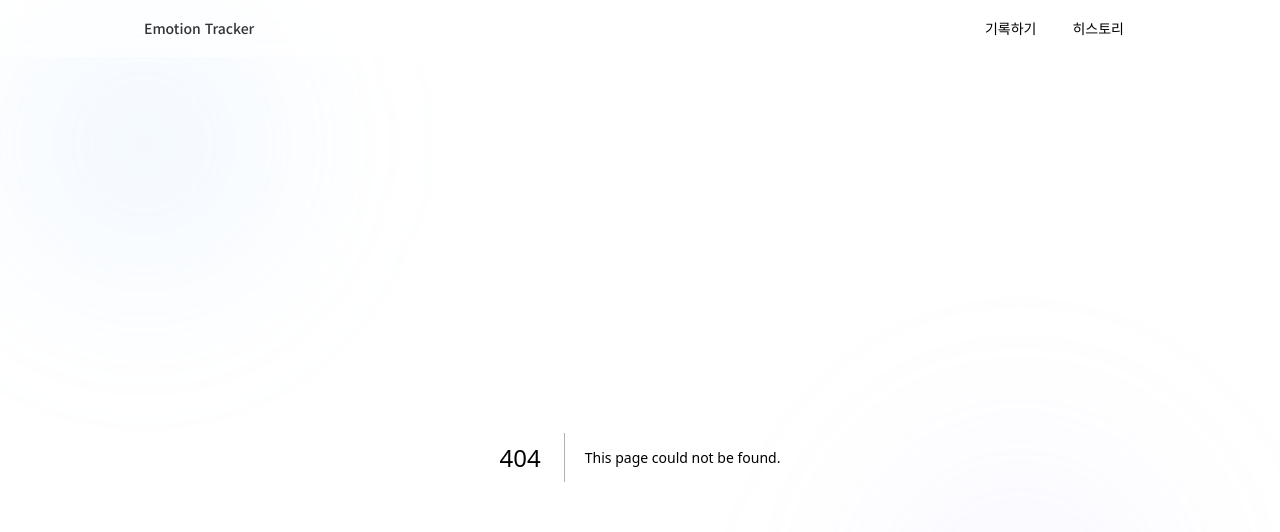
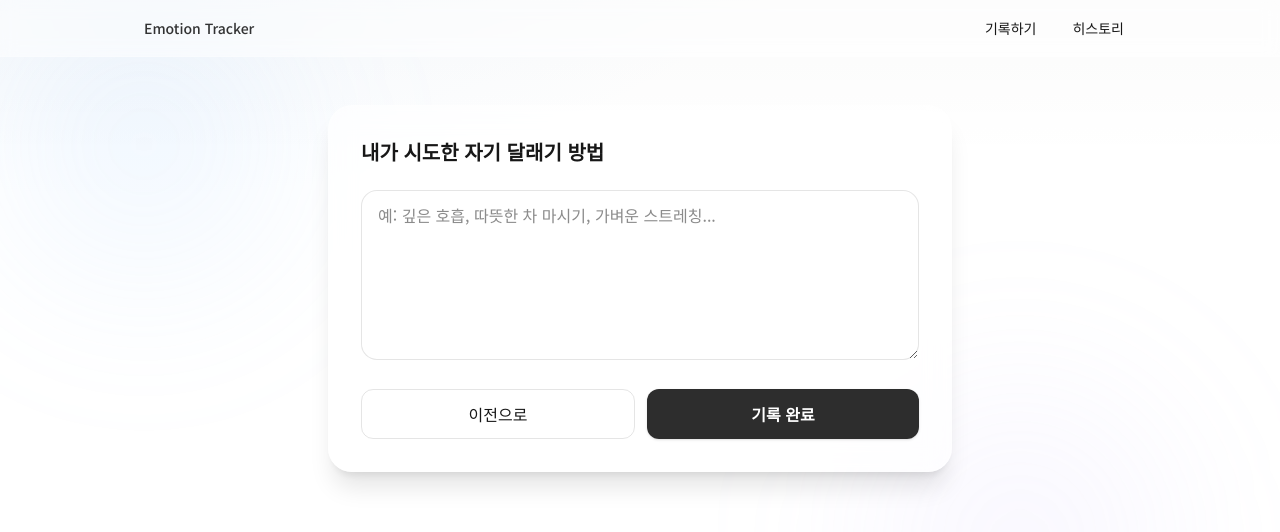
Before and after one commit to wangmul/emotion-tracker, a Next.js app in the folder web/: page /record/step-3 in a window 1280 px wide. Before the commit this address had no page. Shown: the top 532 px of the page. Built offline with nearby package versions, Linux system fonts and the light colour scheme; no server answers; the database is empty.

Commit message:
feat(record): 3단계(자기 달래기 방법) 추가 + 스키마/히스토리 반영; step-2는 step-3로 흐름 전환

```diff
--- a/web/src/app/history/[date]/page.tsx
+++ b/web/src/app/history/[date]/page.tsx
@@ -115,6 +115,13 @@ export default function HistoryByDatePage() {
                 </ul>
               </div>
             </div>
+
+          <div className="rounded-2xl border border-white/15 bg-white/70 p-5 dark:bg-white/10">
+            <p className="font-medium mb-2">내가 시도한 자기 달래기 방법</p>
+            <p className="text-sm opacity-90 whitespace-pre-wrap">
+              {entry.self_soothing_methods || "-"}
+            </p>
+          </div>
           </div>
         ) : (
           <div className="flex items-center justify-between gap-4">
--- a/web/src/app/record/step-2/page.tsx
+++ b/web/src/app/record/step-2/page.tsx
@@ -120,9 +120,9 @@ export default function StepTwoPage() {
         targetDate = inserted?.entry_date ?? entryDate;
       }
 
-      clearStepOne();
+      // 다음 단계에서 추가 메모를 입력하도록 이동
       const target = targetDate;
-      router.push(`/history/${target}`);
+      router.push(`/record/step-3`);
     } catch (e: unknown) {
       const message = e instanceof Error ? e.message : "알 수 없는 오류가 발생했습니다.";
       setError(message);
@@ -174,7 +174,7 @@ export default function StepTwoPage() {
               disabled={submitting}
               className="flex-1 rounded-xl bg-foreground/90 text-background px-6 py-3 font-semibold shadow hover:shadow-lg transition-all active:scale-[0.99] disabled:opacity-60"
             >
-              {submitting ? "기록 중..." : "기록하기"}
+              {submitting ? "다음으로..." : "다음으로"}
             </button>
           </div>
         </form>
--- /dev/null
+++ b/web/src/app/record/step-3/page.tsx
@@ -0,0 +1,107 @@
+"use client";
+
+import { useEffect, useState } from "react";
+import { useRouter } from "next/navigation";
+import { useForm } from "react-hook-form";
+import { z } from "zod";
+import { zodResolver } from "@hookform/resolvers/zod";
+import { loadStepOne, clearStepOne } from "@/lib/storage";
+import { getSupabase } from "@/lib/supabase/client";
+import { format } from "date-fns";
+
+const schema = z.object({
+  methods: z.string().trim().max(1000).optional().default(""),
+});
+
+type FormData = z.infer<typeof schema>;
+
+export default function StepThreePage() {
+  const router = useRouter();
+  const [submitting, setSubmitting] = useState(false);
+  const [error, setError] = useState<string | null>(null);
+
+  const { register, handleSubmit, setValue } = useForm<FormData>({
+    resolver: zodResolver(schema),
+    defaultValues: { methods: "" },
+  });
+
+  useEffect(() => {
+    (async () => {
+      try {
+        const supabase = getSupabase();
+        const stepOne = loadStepOne();
+        const today = format(new Date(), "yyyy-MM-dd");
+        const entryDate = stepOne?.selectedDate ?? today;
+        const { data } = await supabase
+          .from("daily_entries")
+          .select("self_soothing_methods")
+          .eq("entry_date", entryDate)
+          .is("user_id", null)
+          .maybeSingle();
+        if (data?.self_soothing_methods) setValue("methods", data.self_soothing_methods);
+      } catch {}
+    })();
+  }, [setValue]);
+
+  const onSubmit = async (data: FormData) => {
+    const stepOne = loadStepOne();
+    const today = format(new Date(), "yyyy-MM-dd");
+    const entryDate = stepOne?.selectedDate ?? today;
+
+    setSubmitting(true);
+    setError(null);
+
+    try {
+      const supabase = getSupabase();
+      const { error: updateErr } = await supabase
+        .from("daily_entries")
+        .update({ self_soothing_methods: data.methods ?? "" })
+        .eq("entry_date", entryDate)
+        .is("user_id", null);
+      if (updateErr) {
+        setError(updateErr.message);
+        setSubmitting(false);
+        return;
+      }
+      clearStepOne();
+      router.push(`/history/${entryDate}`);
+    } catch (e: unknown) {
+      const message = e instanceof Error ? e.message : "알 수 없는 오류가 발생했습니다.";
+      setError(message);
+      setSubmitting(false);
+    }
+  };
+
+  return (
+    <main className="mx-auto max-w-2xl px-6 py-12">
+      <div className="rounded-3xl border border-white/15 bg-white/60 shadow-xl backdrop-blur-md dark:bg-white/5 p-8">
+        <h2 className="text-xl font-semibold mb-6">내가 시도한 자기 달래기 방법</h2>
+        <form onSubmit={handleSubmit(onSubmit)} className="space-y-6">
+          <textarea
+            rows={6}
+            placeholder="예: 깊은 호흡, 따뜻한 차 마시기, 가벼운 스트레칭..."
+            className="w-full rounded-2xl border border-black/10 bg-white/80 px-4 py-3 focus:ring-2 focus:ring-[#94a3b8]/30 dark:border-white/15 dark:bg-white/10"
+            {...register("methods")}
+          />
+          {error && <p className="text-sm text-red-500">{error}</p>}
+          <div className="flex gap-3">
+            <button
+              type="button"
+              onClick={() => router.push("/record/step-2")}
+              className="flex-1 rounded-xl border border-black/10 px-6 py-3 font-medium hover:bg-black/[.04] active:scale-[0.99] dark:border-white/15 dark:hover:bg-white/10"
+            >
+              이전으로
+            </button>
+            <button
+              type="submit"
+              disabled={submitting}
+              className="flex-1 rounded-xl bg-foreground/90 text-background px-6 py-3 font-semibold shadow hover:shadow-lg transition-all active:scale-[0.99] disabled:opacity-60"
+            >
+              {submitting ? "기록 중..." : "기록 완료"}
+            </button>
+          </div>
+        </form>
+      </div>
+    </main>
+  );
+}
--- a/web/src/types/dailyEntry.ts
+++ b/web/src/types/dailyEntry.ts
@@ -12,4 +12,5 @@ export type DailyEntry = {
   wanted_but_skipped_tasks: string[]; // length 3
   created_at?: string;
   updated_at?: string;
+  self_soothing_methods?: string | null;
 };
```
Also changed, not shown: 1 other file (tests, documents, lock files or other folders).
